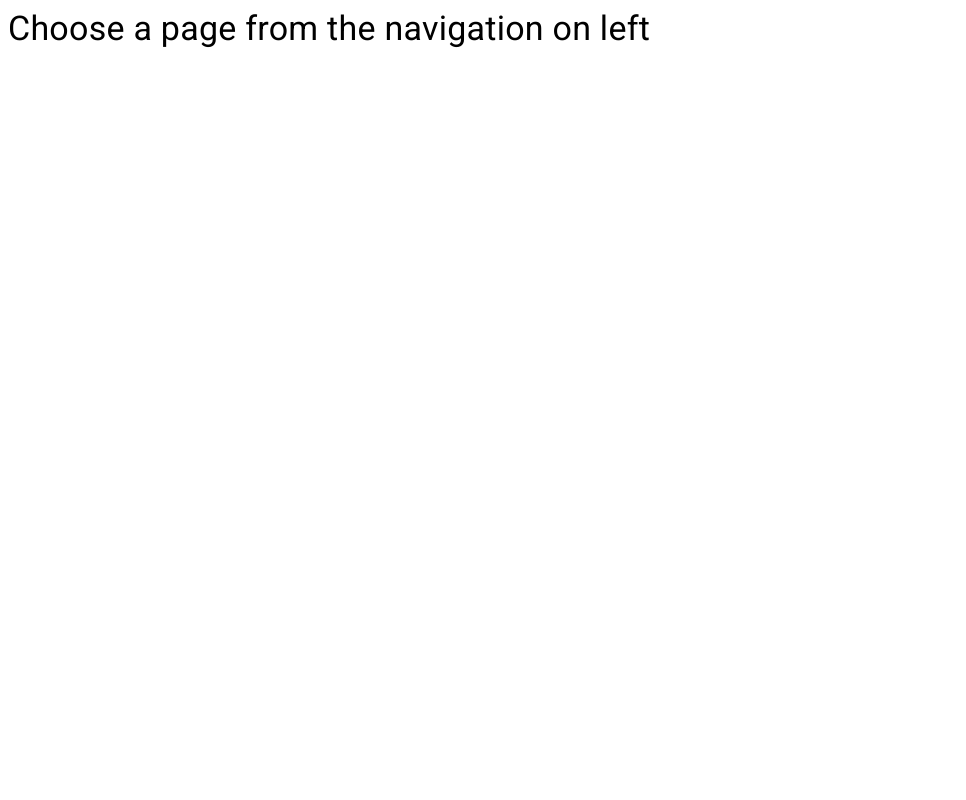
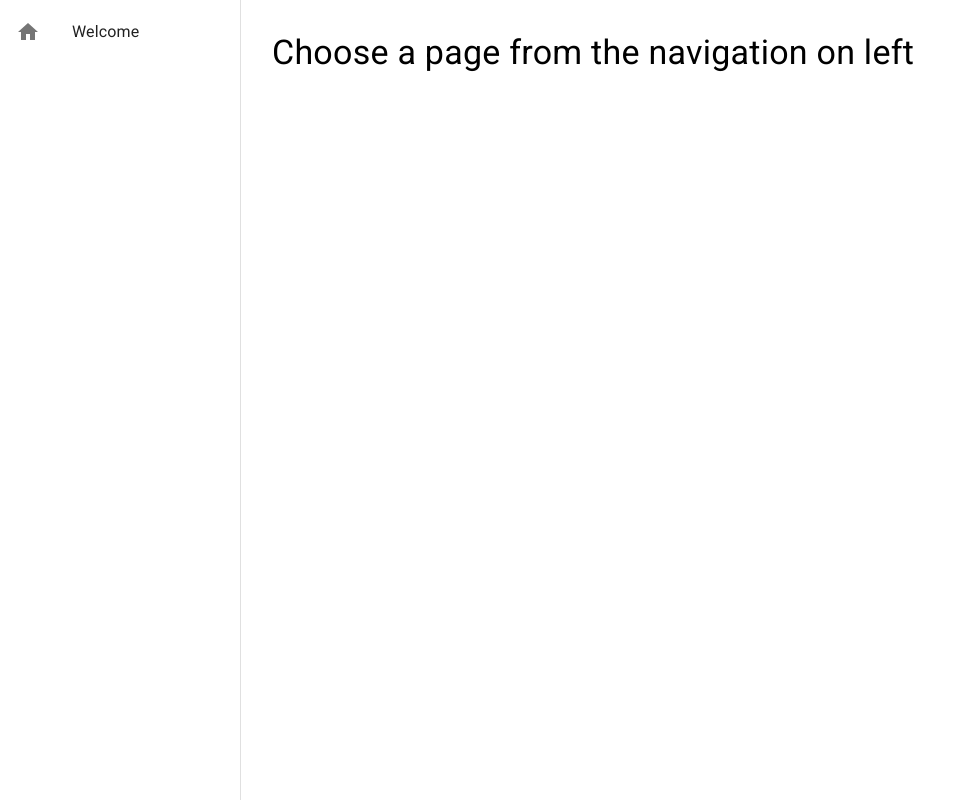
Before and after one commit to szewczukk/todo, a React (Create React App) app: page / in a window 1280 px wide. Shown: the whole page, without its empty margins (0-966 px from the left). Built offline with nearby package versions, Linux system fonts and the light colour scheme.

Commit message:
Linking neccessary csses in head and drawer created

```diff
--- a/src/App.tsx
+++ b/src/App.tsx
@@ -1,27 +1,37 @@
+import { createStyles, makeStyles, Theme } from '@material-ui/core';
 import React from 'react';
-import { Helmet } from 'react-helmet';
 import { BrowserRouter, Switch, Route } from 'react-router-dom';
+import Drawer from './components/Drawer';
+import Head from './components/Head';
 import WelcomeScreen from './pages/Welcome';
 
+const useStyles = makeStyles((theme: Theme) =>
+	createStyles({
+		root: { display: 'flex' },
+		content: {
+			flexGrow: 1,
+			padding: theme.spacing(3),
+		},
+	}),
+);
+
 function App() {
+	const classes = useStyles();
+
 	return (
 		<>
-			<Helmet>
-				<link
-					rel="stylesheet"
-					href="https://fonts.googleapis.com/css?family=Roboto:300,400,500,700&display=swap"
-				/>
-				<link
-					rel="stylesheet"
-					href="https://fonts.googleapis.com/icon?family=Material+Icons"
-				/>
-			</Helmet>
+			<Head />
 			<BrowserRouter>
-				<Switch>
-					<Route path="/" exact>
-						<WelcomeScreen />
-					</Route>
-				</Switch>
+				<div className={classes.root}>
+					<Drawer />
+					<main className={classes.content}>
+						<Switch>
+							<Route path="/" exact>
+								<WelcomeScreen />
+							</Route>
+						</Switch>
+					</main>
+				</div>
 			</BrowserRouter>
 		</>
 	);
--- /dev/null
+++ b/src/components/Drawer.tsx
@@ -0,0 +1,47 @@
+import React from 'react';
+import {
+	createStyles,
+	Drawer as MaterialDrawer,
+	List,
+	ListItem,
+	ListItemIcon,
+	ListItemText,
+	makeStyles,
+} from '@material-ui/core';
+import { Link } from 'react-router-dom';
+import HomeIcon from '@material-ui/icons/Home';
+
+const useStyles = makeStyles(() =>
+	createStyles({
+		drawer: { width: 240, flexShrink: 0 },
+		drawerPaper: { width: 240 },
+		link: { color: 'inherit', textDecoration: 'none' },
+	}),
+);
+
+const Drawer = () => {
+	const classes = useStyles();
+
+	return (
+		<MaterialDrawer
+			variant="permanent"
+			anchor="left"
+			className={classes.drawer}
+			classes={{ paper: classes.drawerPaper }}
+			data-testid="navigation"
+		>
+			<List>
+				<Link to="/" className={classes.link}>
+					<ListItem button>
+						<ListItemIcon>
+							<HomeIcon />
+						</ListItemIcon>
+						<ListItemText>Welcome</ListItemText>
+					</ListItem>
+				</Link>
+			</List>
+		</MaterialDrawer>
+	);
+};
+
+export default Drawer;
--- /dev/null
+++ b/src/components/Head.tsx
@@ -0,0 +1,17 @@
+import React from 'react';
+import { Helmet } from 'react-helmet';
+
+const Head = () => (
+	<Helmet>
+		<link
+			rel="stylesheet"
+			href="https://fonts.googleapis.com/css?family=Roboto:300,400,500,700&display=swap"
+		/>
+		<link
+			rel="stylesheet"
+			href="https://fonts.googleapis.com/icon?family=Material+Icons"
+		/>
+	</Helmet>
+);
+
+export default Head;
```
